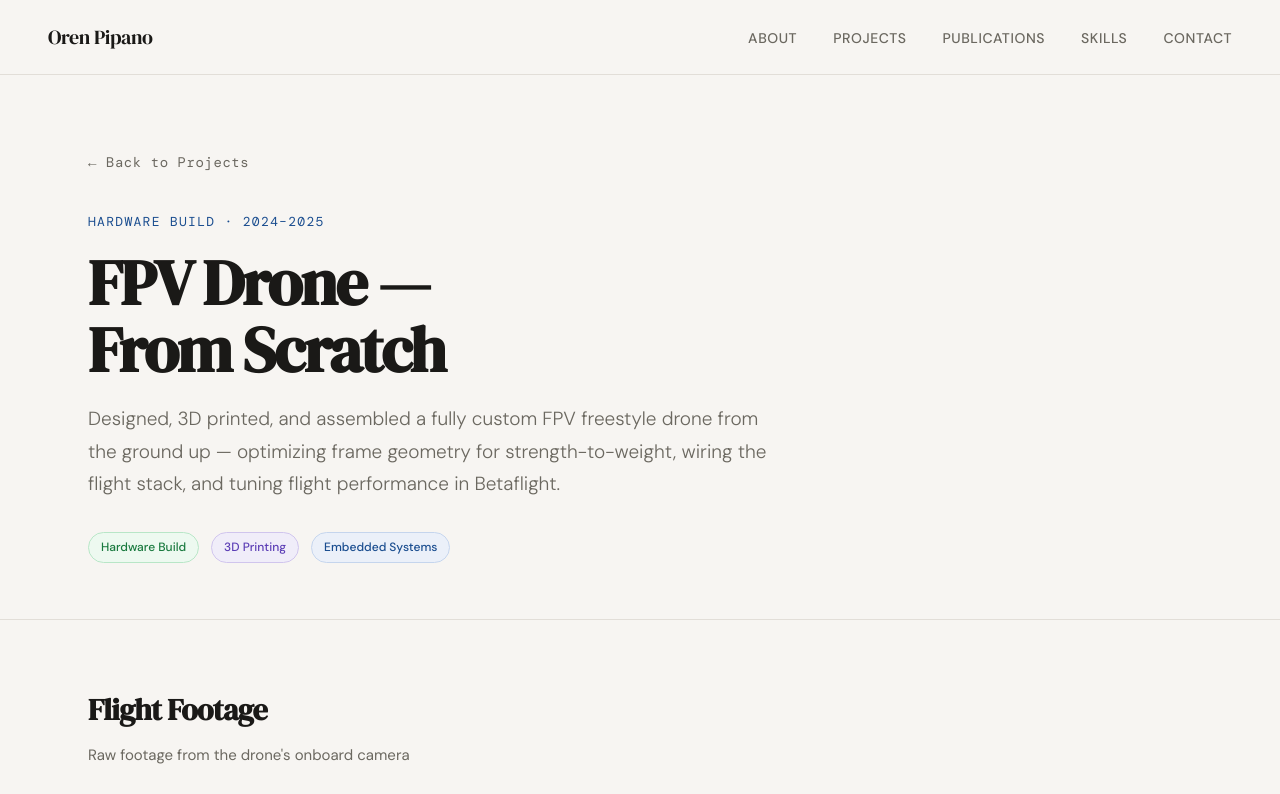
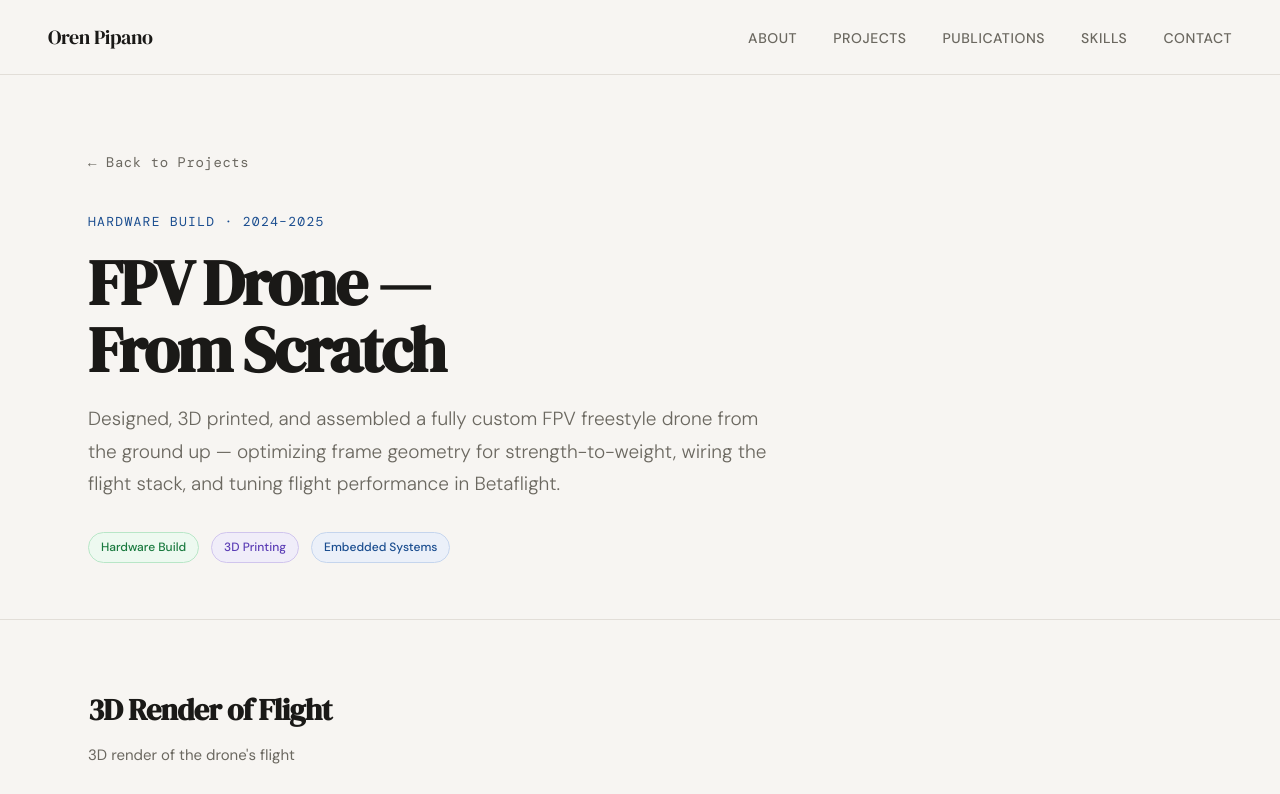
Before and after one commit to Orenpip/Oren-Pip, a plain HTML site: page project-drone.html in a window 1280 px wide. Shown: the top 794 px of the page. Drawn offline with nearby package versions, Linux system fonts and the light colour scheme; grey boxes are pictures that could not be loaded; a web font is replaced by a local one.

Commit message:
Update video section title and description

```diff
--- a/project-drone.html
+++ b/project-drone.html
@@ -111,8 +111,8 @@
   <!-- VIDEO -->
   <section class="video-section">
     <div class="container">
-      <h2 class="video-section-title">Flight Footage</h2>
-      <p class="video-section-sub">Raw footage from the drone's onboard camera</p>
+      <h2 class="video-section-title">3D Render of Flight</h2>
+      <p class="video-section-sub">3D render of the drone's flight</p>
       <div class="video-main-wrapper">
         <iframe src="https://www.youtube.com/embed/NVMa5nAzFHQ" title="FPV Drone Flight Footage" allow="accelerometer; autoplay; clipboard-write; encrypted-media; gyroscope; picture-in-picture" allowfullscreen></iframe>
       </div>
```
